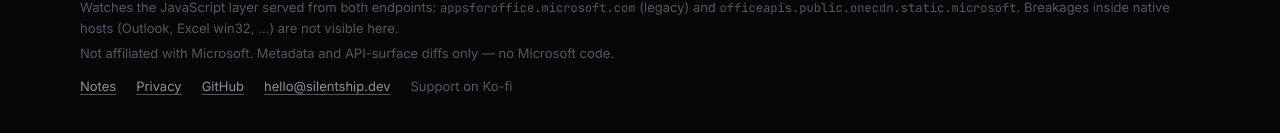
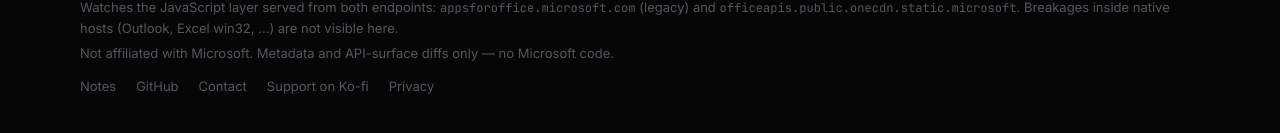
Before and after one commit to R0men/silentship, a Next.js app in the folder frontend/: page / in a window 1280 px wide. Shown: the part 1337-1470 px from the top of the page. Built offline with nearby package versions, Linux system fonts and the light colour scheme; no server answers.

Commit message:
Footer links in one style; /privacy also sends X-Robots-Tag noindex and is linked nofollow

```diff
--- a/frontend/app/globals.css
+++ b/frontend/app/globals.css
@@ -136,12 +136,12 @@
   gap: 4px 20px;
   margin-top: 12px;
 }
-/* Present but not asking for attention: the footer's faint text colour, no underline until hover. */
-.footer a.footer-quiet {
+/* Every footer link alike: the footer's faint text colour, no underline until hover. */
+.footer .footer-links a {
   color: var(--faint);
   text-decoration: none;
 }
-.footer a.footer-quiet:hover {
+.footer .footer-links a:hover {
   color: var(--muted);
   text-decoration: underline;
 }
--- a/frontend/app/layout.js
+++ b/frontend/app/layout.js
@@ -70,12 +70,19 @@
               <p>Not affiliated with Microsoft. Metadata and API-surface diffs only — no Microsoft code.</p>
               <p className="footer-links">
                 <Link href="/notes">Notes</Link>
-                <Link href="/privacy">Privacy</Link>
-                <a href={SITE.repo}>GitHub</a>
-                <a href={`mailto:${SITE.contactEmail}`}>{SITE.contactEmail}</a>
-                <a className="footer-quiet" href={SITE.support} rel="noopener">
+                <a href={SITE.repo} rel="noopener">
+                  GitHub
+                </a>
+                <a href={`mailto:${SITE.contactEmail}`} title={SITE.contactEmail}>
+                  Contact
+                </a>
+                <a href={SITE.support} rel="noopener">
                   Support on Ko-fi
                 </a>
+                {/* noindex page: no link equity from every page of the site. */}
+                <Link href="/privacy" rel="nofollow">
+                  Privacy
+                </Link>
               </p>
             </footer>
           </ToastProvider>
--- a/frontend/next.config.mjs
+++ b/frontend/next.config.mjs
@@ -18,6 +18,10 @@
   async redirects() {
     return [{ source: "/rollouts/onecdn-:track(prod|beta)/:group", destination: "/rollouts/:track/:group", statusCode: 301 }];
   },
+  // Legal boilerplate is kept out of search results by a header too, not only by the page's robots meta.
+  async headers() {
+    return [{ source: "/privacy", headers: [{ key: "X-Robots-Tag", value: "noindex, follow" }] }];
+  },
   // The browser only ever talks to this origin; Next forwards API calls to the backend.
   async rewrites() {
     return [
```
Also changed, not shown: 2 other files (tests, documents, lock files or other folders).
